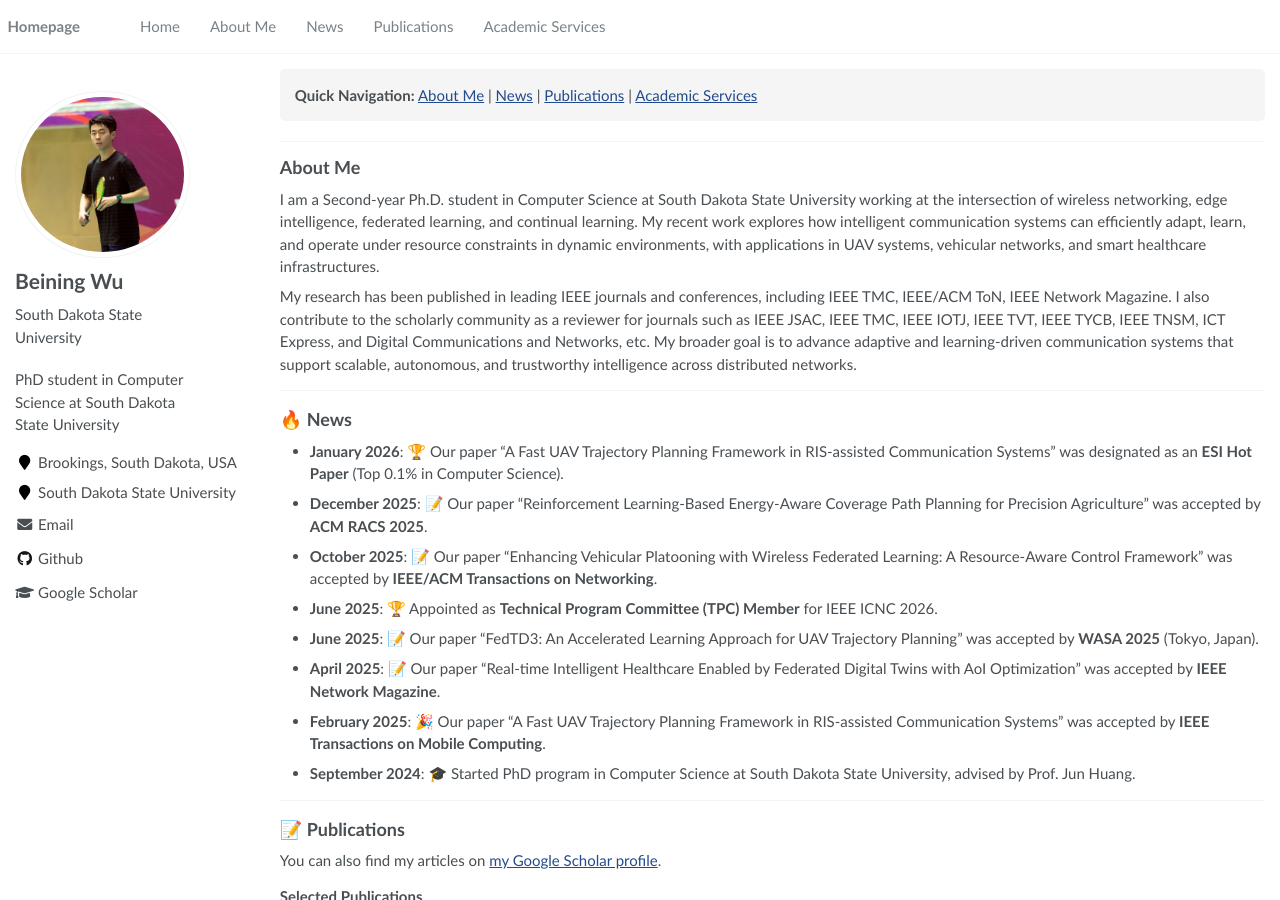
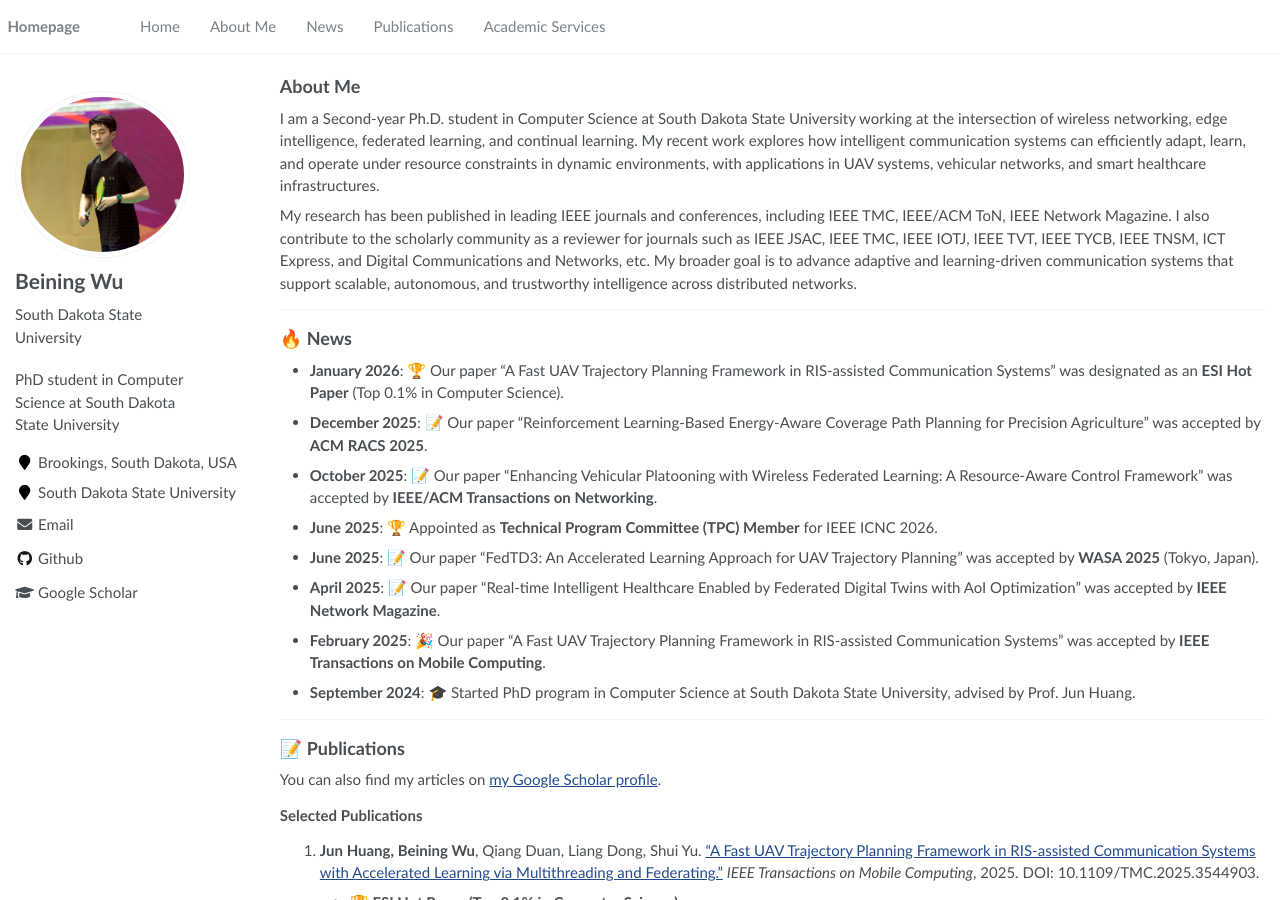
Before and after one commit to beining1008/beining1008.github.io, a Jekyll site: the page built from _pages/about.md, in a window 1280 px wide and 900 px high. Built offline with Jekyll 4.4.1, drawn with Linux system fonts in a browser that asks for light colours.

Commit message:
Update about.md

```diff
--- a/_pages/about.md
+++ b/_pages/about.md
@@ -6,16 +6,6 @@ author_profile: true
 redirect_from:
   - /about/
   - /about.html
----
-
-<div style="background: #f5f5f5; padding: 15px; margin-bottom: 20px; border-radius: 5px;">
-  <strong>Quick Navigation:</strong>
-  <a href="#about-me">About Me</a> |
-  <a href="#news">News</a> |
-  <a href="#publications">Publications</a> |
-  <a href="#academic-services">Academic Services</a>
-</div>
-
 ---
 
 <a name="about-me"></a>
```
